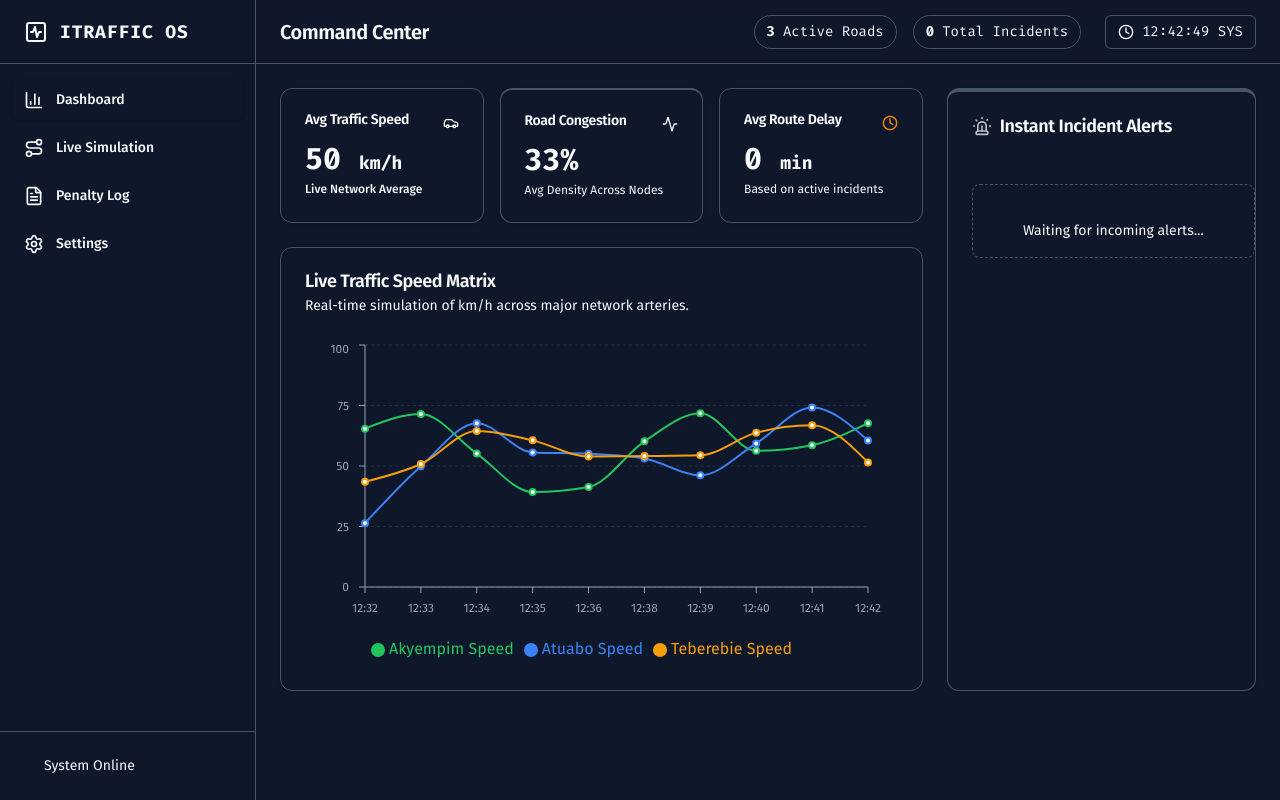
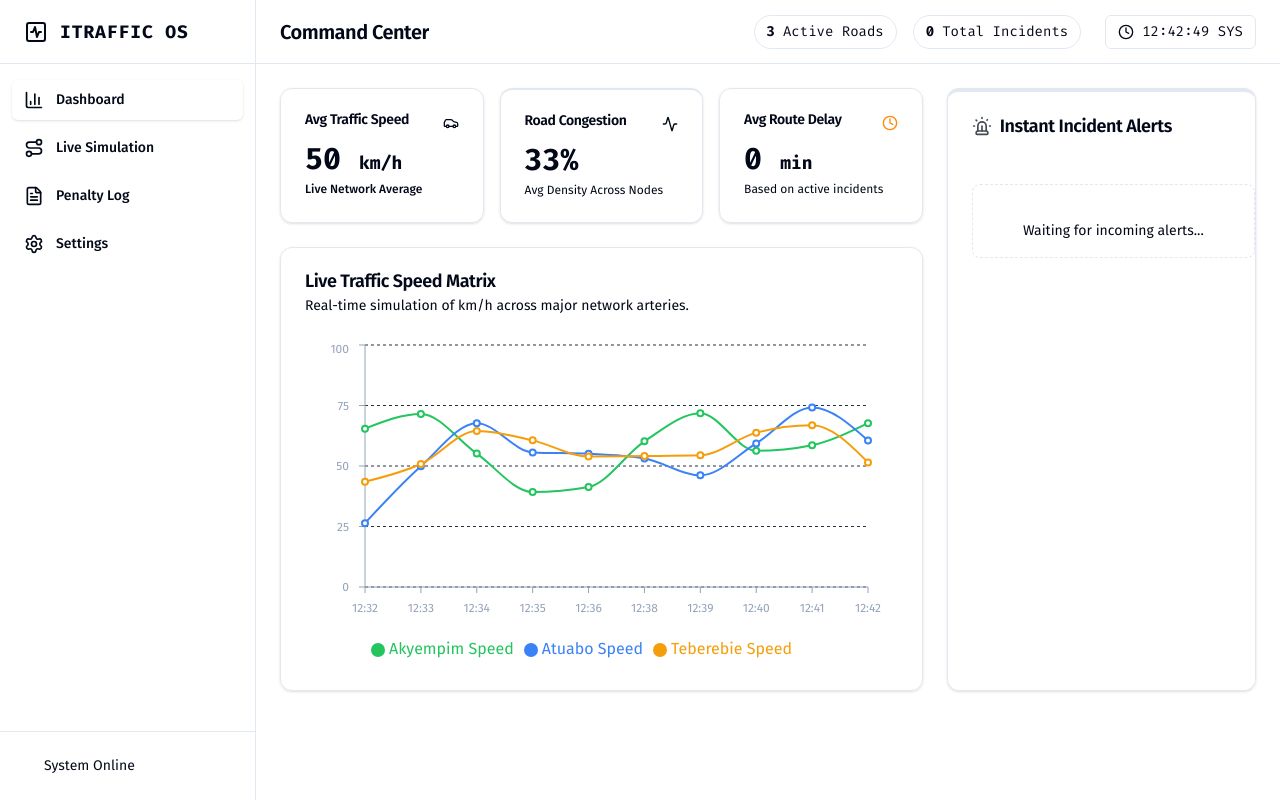
Before and after one commit to BuiltByDennis/smart-traffic, a Next.js app: page / in a window 1280 px wide. Built offline with nearby package versions, Linux system fonts and the light colour scheme.

Commit message:
feat: switch to white light mode theme

```diff
--- a/src/app/globals.css
+++ b/src/app/globals.css
@@ -10,27 +10,28 @@
 }
 
 :root {
-  --background: #0f172a;
-  --foreground: #f8fafc;
-  --card: #1e293b;
-  --card-foreground: #f8fafc;
-  --popover: #1e293b;
-  --popover-foreground: #f8fafc;
-  --primary: #1e293b;
-  --primary-foreground: #ffffff;
-  --secondary: #334155;
-  --secondary-foreground: #f8fafc;
-  --muted: #272f42;
-  --muted-foreground: #94a3b8;
+  --background: #ffffff;
+  --foreground: #020817;
+  --card: #ffffff;
+  --card-foreground: #020817;
+  --popover: #ffffff;
+  --popover-foreground: #020817;
+  --primary: #0f172a;
+  --primary-foreground: #f8fafc;
+  --secondary: #f1f5f9;
+  --secondary-foreground: #0f172a;
+  --muted: #f1f5f9;
+  --muted-foreground: #64748b;
   --accent: #22c55e;
   --accent-foreground: #ffffff;
   --destructive: #ef4444;
   --destructive-foreground: #ffffff;
-  --border: #475569;
-  --input: #475569;
-  --ring: #1e293b;
+  --border: #e2e8f0;
+  --input: #e2e8f0;
+  --ring: #94a3b8;
   --radius: 0.5rem;
 }
+
 
 .dark {
   --background: #0f172a;
--- a/src/app/layout.tsx
+++ b/src/app/layout.tsx
@@ -25,7 +25,7 @@ export default function RootLayout({
   children: React.ReactNode;
 }>) {
   return (
-    <html lang="en" className={`dark ${firaSans.variable} ${firaCode.variable} h-full antialiased`}>
+    <html lang="en" className={`${firaSans.variable} ${firaCode.variable} h-full antialiased`}>
       <body className="min-h-full flex flex-col font-sans text-foreground bg-background">{children}</body>
     </html>
   );
```
